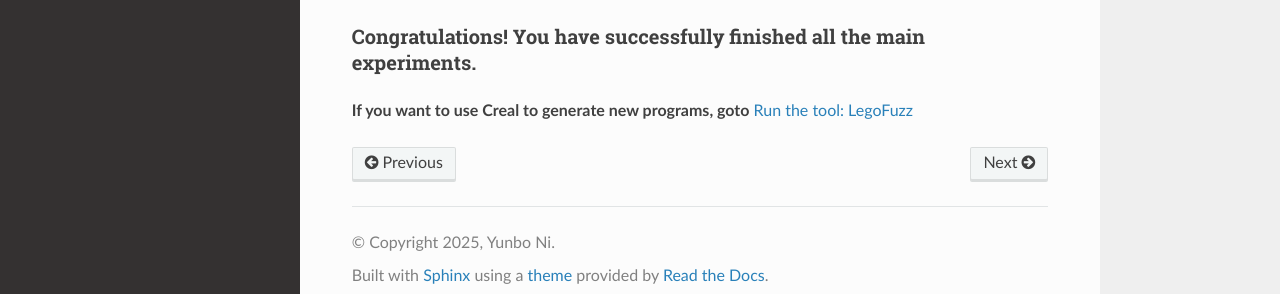
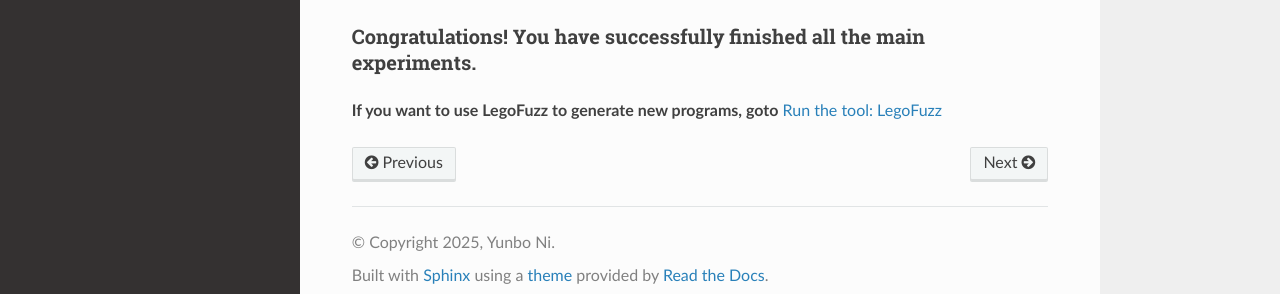
Before and after one commit to cardigan1008/LegoFuzz-tutorial, a Sphinx documentation site: the page built from docs/source/evaluation.rst, in a window 1280 px wide and 900 px high, scrolled down 3485 px. Shown: the part 589-883 px from the top of the window. Built offline with Sphinx 7.4.7 and the Read the Docs theme 3.1.0, drawn with Linux system fonts in a browser that asks for light colours; some of the changed text lies outside the part shown.

Commit message:
fix: typo

```diff
--- a/docs/source/evaluation.rst
+++ b/docs/source/evaluation.rst
@@ -75,7 +75,7 @@
 
   $ tree /artifact/bugs/testcases
 
-In each bug directory, ``"orig.c"`` is the seed program, ``"case.c"`` is Creal-produced program, ``"reduced.c"`` is the reduced bug-triggering test program, and ``"removed.c"`` is the reduced ``"case.c"`` by removing unnecessary functions. For some bugs, the filenames maybe a bit different but you should be able to know their purposes from the filenames.
+In each bug directory, ``"orig.c"`` is the seed program, ``"case.c"`` is LegoFuzz-produced program, ``"reduced.c"`` is the reduced bug-triggering test program, and ``"removed.c"`` is the reduced ``"case.c"`` by removing unnecessary functions. For some bugs, the filenames maybe a bit different but you should be able to know their purposes from the filenames.
 
 Below we provide a set of scripts to extract information from `/artifact/bugs/bug_stat.json`.
 
@@ -195,4 +195,4 @@
 Congratulations! You have successfully finished all the main experiments.
 ~~~~~~~~~~~~~~~~~~~~
 
-**If you want to use Creal to generate new programs, goto** :doc:`/legofuzz`
+**If you want to use LegoFuzz to generate new programs, goto** :doc:`/legofuzz`
```
